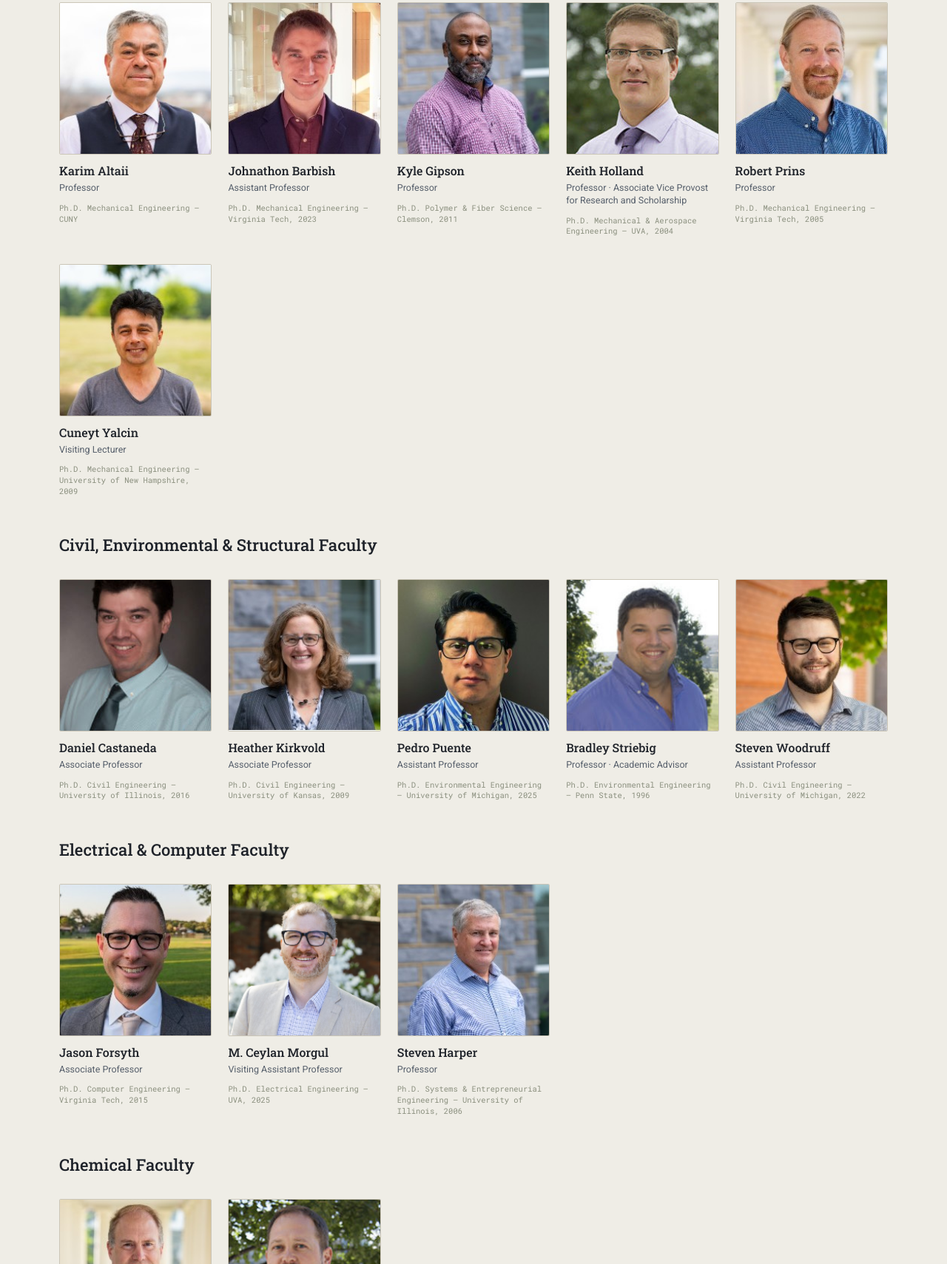
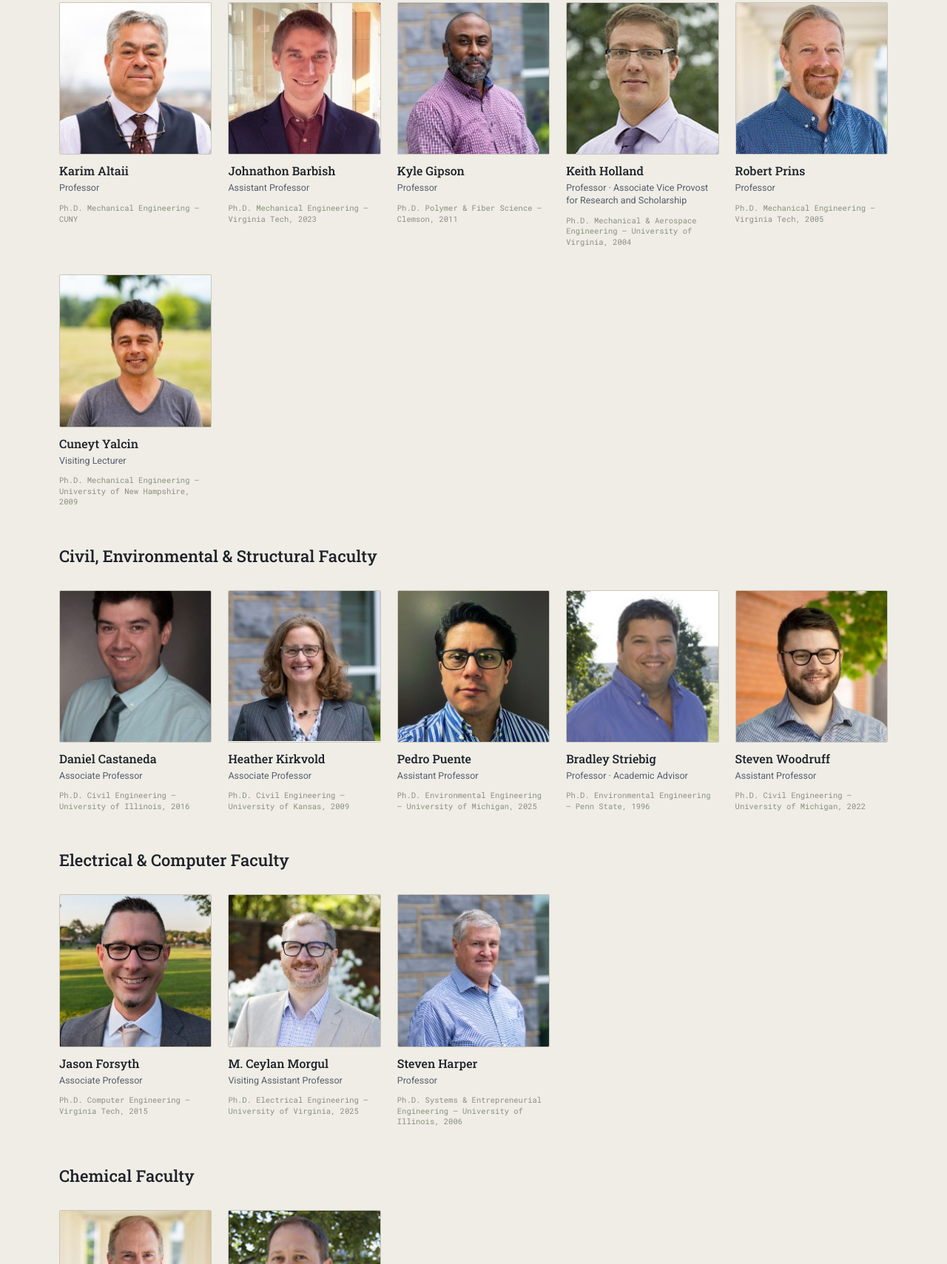
Before and after one commit to JMU-Engineering/auh-search, a plain HTML site: page index.html in a window 1280 px wide. Shown: the part 1668-3377 px from the top of the page at 74% size. Drawn offline with Linux system fonts and the light colour scheme.

Commit message:
Update index.html

```diff
--- a/index.html
+++ b/index.html
@@ -193,7 +193,7 @@
     </div>
     <div class="person" data-search="keith holland professor aerospace optoelectronic sensing gas fault detection renewable energy wind solar non-destructive inspection research vice provost">
       <div class="portrait"><img src="headshots/Keith_Holland.jpg" alt="Keith Holland" loading="lazy"></div>
-      <div class="who"><p class="name">Keith Holland</p><p class="title">Professor · Associate Vice Provost for Research and Scholarship</p><p class="credential">Ph.D. Mechanical &amp; Aerospace Engineering — UVA, 2004</p></div>
+      <div class="who"><p class="name">Keith Holland</p><p class="title">Professor · Associate Vice Provost for Research and Scholarship</p><p class="credential">Ph.D. Mechanical &amp; Aerospace Engineering — University of Virginia, 2004</p></div>
     </div>
     <div class="person" data-search="robert rob prins professor mechanical electro-mechanical concentration vehicle lithium ion 3d printed materials testing shell eco-marathon industry partnerships">
       <div class="portrait"><img src="headshots/Robert_Prins.jpg" alt="Robert Prins" loading="lazy"></div>
@@ -237,7 +237,7 @@
     </div>
     <div class="person" data-search="ceylan morgul visiting assistant professor lecturer electrical reliability integrated circuits processing in memory ai hardware eda vlsi asic fpga">
       <div class="portrait"><img src="headshots/M__Ceylan_Morgul.png" alt="M. Ceylan Morgul" loading="lazy"></div>
-      <div class="who"><p class="name">M. Ceylan Morgul</p><p class="title">Visiting Assistant Professor</p><p class="credential">Ph.D. Electrical Engineering — UVA, 2025</p></div>
+      <div class="who"><p class="name">M. Ceylan Morgul</p><p class="title">Visiting Assistant Professor</p><p class="credential">Ph.D. Electrical Engineering — University of Virginia, 2025</p></div>
     </div>
     <div class="person" data-search="steven harper professor systems entrepreneurial management of technology innovation knowledge management decision analysis">
       <div class="portrait"><img src="headshots/Steven_Harper.jpg" alt="Steven Harper" loading="lazy"></div>
```
